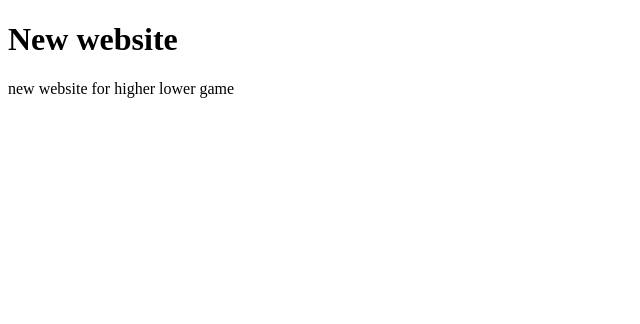
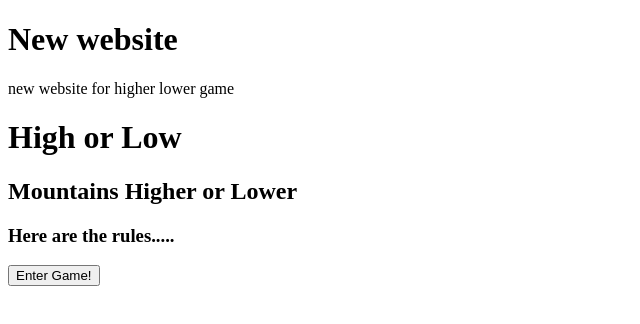
Before and after one commit to lukecdev/PP2-High-Low, a plain HTML site: page index.html in a window 1280 px wide. Shown: the whole page, without its empty margins (0-640 px from the left). Drawn offline with Linux system fonts and the light colour scheme; files that its build step writes are made by us from their sources.

Commit message:
Update index.html

```diff
--- a/index.html
+++ b/index.html
@@ -10,6 +10,24 @@
 <body>
     <h1>New website</h1>
     <p>new website for higher lower game</p>
+    <!--Heading Section-->
+    <header>
+        <h1>High or Low</h1>
+    </header>
+
+    <main id="home-display" class="home">
+        <div class="home-box">
+            <h2>Mountains Higher or Lower</h2>
+            <h3>Here are the rules.....</h3>
+        </div>
+        <div>
+            <button type="button" id="enter" class="white-button" data-type="play">
+                Enter Game!
+            </button>
+        </div>
+    </main>
+
+
 </body>
 
 
```
